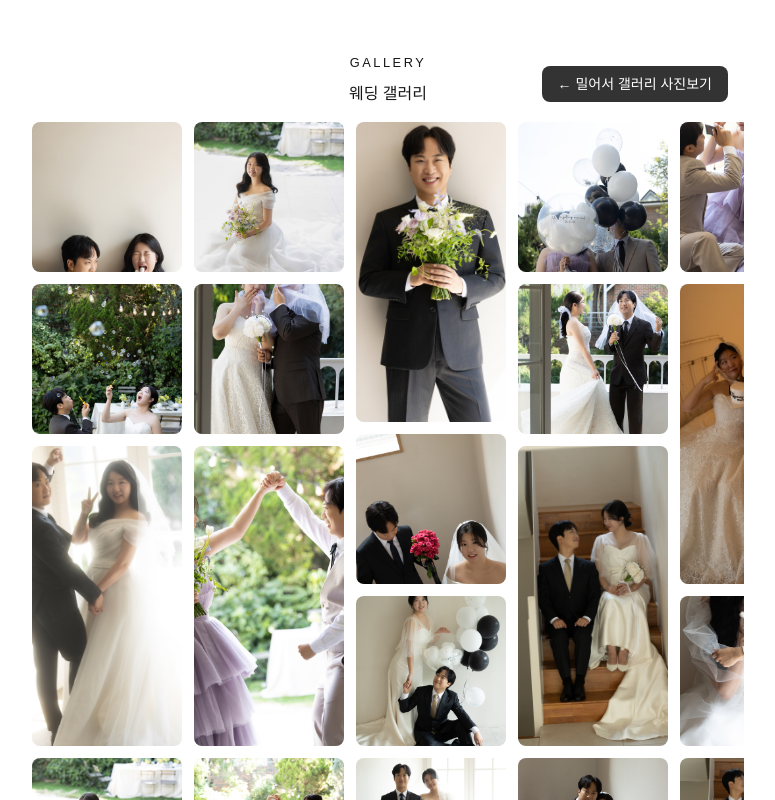
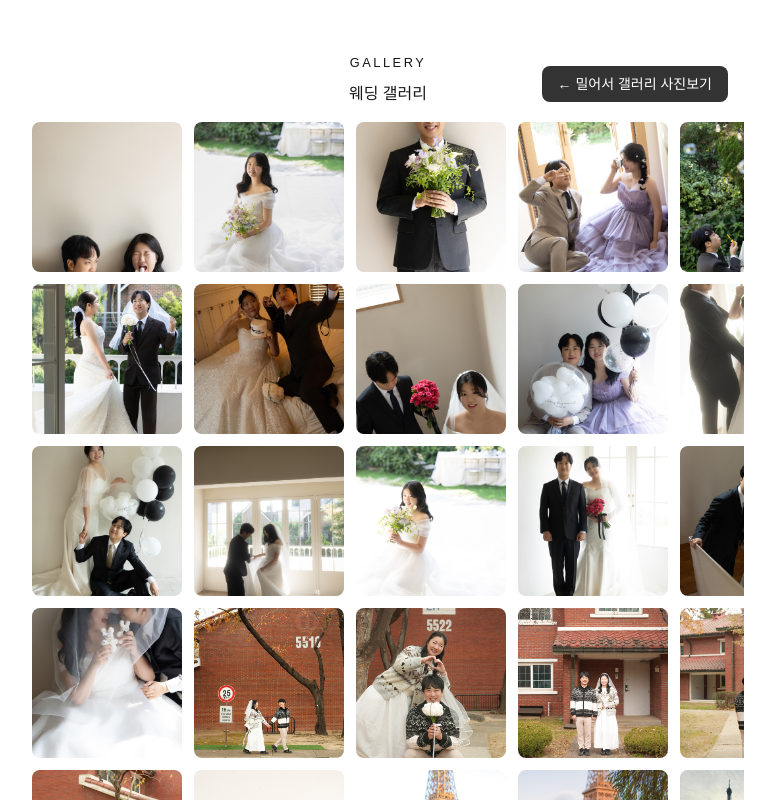
Before and after one commit to ejayyy/invitation_jh, a Next.js app: page / in a window 1280 px wide. Shown: the part 2200-3000 px from the top of the page, without its empty margins (252-1027 px from the left). Built offline with nearby package versions, Linux system fonts and the light colour scheme; a web font is replaced by a local one.

Commit message:
Mod: layout

```diff
--- a/app/components/CollageGallery.tsx
+++ b/app/components/CollageGallery.tsx
@@ -10,25 +10,25 @@ interface CollageGalleryProps {
 const galleryImages = [
   { src: "/gallery/plae_0522.jpg", tall: false },
   { src: "/gallery/plae_1546.jpg", tall: false },
-  { src: "/gallery/plae_1779.jpg", tall: true },
-  //  { src: "/gallery/plae_1788.jpg", tall: false },
-  { src: "/gallery/plae_2209.jpg", tall: false },
-  { src: "/gallery/plae_3240.jpg", tall: false },
-  { src: "/gallery/plae_3290.jpg", tall: true },
+  { src: "/gallery/plae_1779.jpg", tall: false },
+ // { src: "/gallery/plae_1788.jpg", tall: false },
+ // { src: "/gallery/plae_2209.jpg", tall: false },
+//  { src: "/gallery/plae_3240.jpg", tall: false },
+  { src: "/gallery/plae_3290.jpg", tall: false },
   { src: "/gallery/plae_3423.jpg", tall: false },
   { src: "/gallery/plae_4258.jpg", tall: false },
   { src: "/gallery/plae_4320.jpg", tall: false },
-  { src: "/gallery/plae_4467.jpg", tall: true },
+  { src: "/gallery/plae_4467.jpg", tall: false },
   { src: "/gallery/plae_5265.jpg", tall: false },
   { src: "/gallery/IMG_6445.JPG", tall: false },
-  { src: "/gallery/IMG_6549.JPG", tall: true },
-  { src: "/gallery/IMG_6551.JPG", tall: true },
-  { src: "/gallery/IMG_6555.JPG", tall: true },
+  { src: "/gallery/IMG_6549.JPG", tall: false },
+  { src: "/gallery/IMG_6551.JPG", tall: false },
+//  { src: "/gallery/IMG_6555.JPG", tall: false },
   { src: "/gallery/IMG_6556.JPG", tall: false },
-  { src: "/gallery/IMG_6557.JPG", tall: false },
+//  { src: "/gallery/IMG_6557.JPG", tall: false },
   { src: "/gallery/IMG_6558.JPG", tall: false },
   { src: "/gallery/IMG_6559.JPG", tall: false },
-  { src: "/gallery/IMG_6560.JPG", tall: false },
+//  { src: "/gallery/IMG_6560.JPG", tall: false },
   { src: "/gallery/IMG_6562.JPG", tall: false },
   { src: "/gallery/IMG_6563.JPG", tall: false },
   { src: "/gallery/IMG_6564.JPG", tall: false },
```
